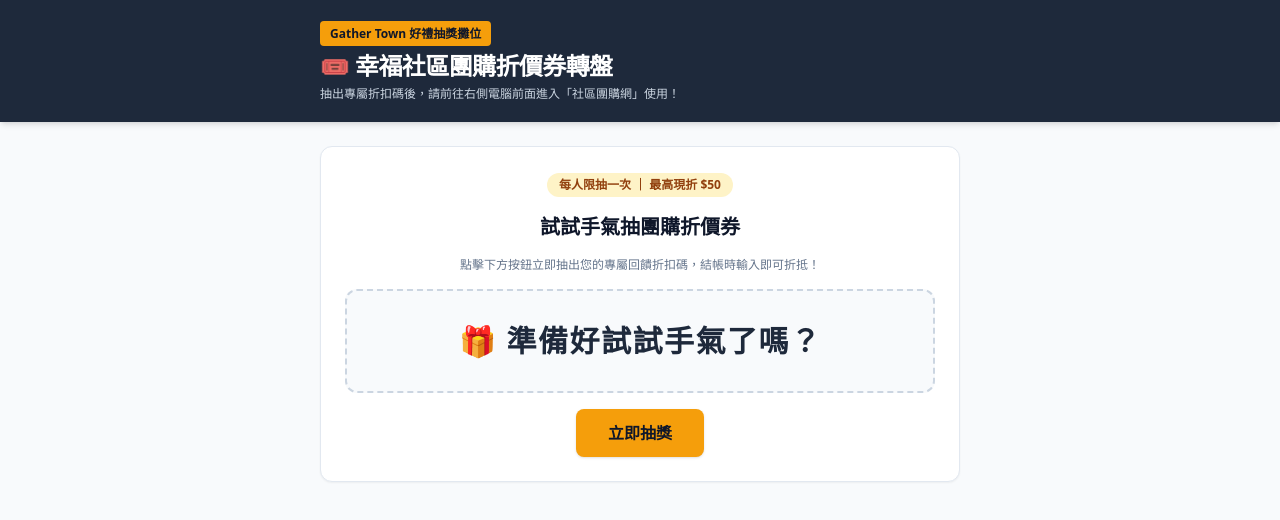
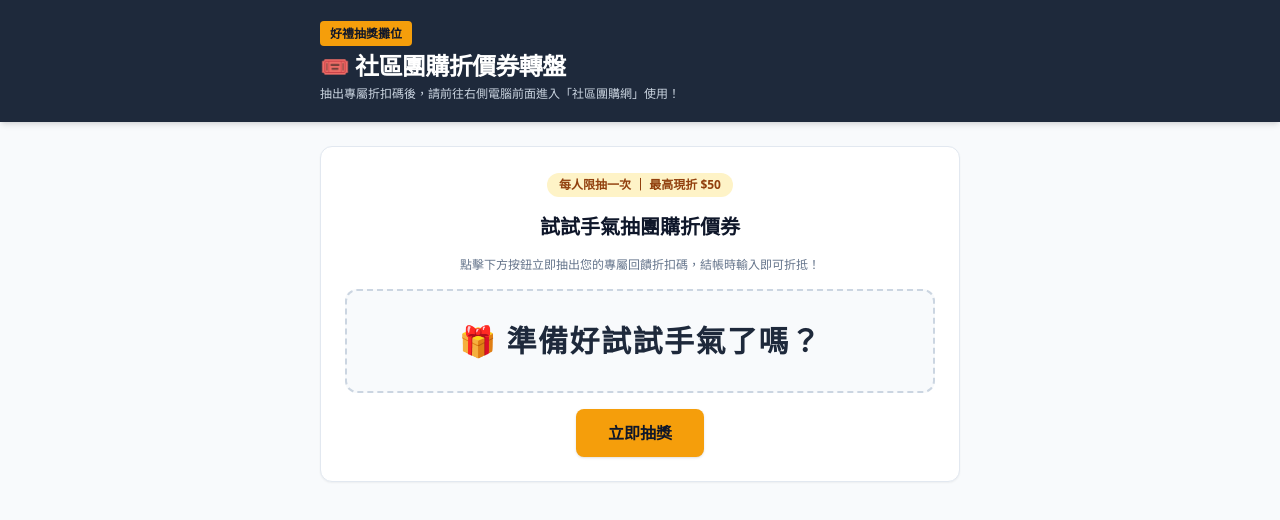
Before and after one commit to s711432101-netizen/community-groupbuy, a plain HTML site: page lottery.html in a window 1280 px wide. Drawn offline with nearby package versions, Linux system fonts and the light colour scheme.

Commit message:
Update lottery header and title text

```diff
--- a/lottery.html
+++ b/lottery.html
@@ -10,8 +10,8 @@
     <!-- 頂部 Header -->
     <header class="bg-slate-800 text-white py-5 shadow-md">
         <div class="max-w-2xl mx-auto px-4">
-            <span class="bg-amber-500 text-slate-900 font-bold text-xs px-2.5 py-1 rounded">Gather Town 好禮抽獎攤位</span>
-            <h1 class="text-xl sm:text-2xl font-bold mt-1.5 tracking-tight">🎟️ 幸福社區團購折價券轉盤</h1>
+            <span class="bg-amber-500 text-slate-900 font-bold text-xs px-2.5 py-1 rounded">好禮抽獎攤位</span>
+            <h1 class="text-xl sm:text-2xl font-bold mt-1.5 tracking-tight">🎟️ 社區團購折價券轉盤</h1>
             <p class="text-slate-300 text-xs mt-1">抽出專屬折扣碼後，請前往右側電腦前面進入「社區團購網」使用！</p>
         </div>
     </header>
```
